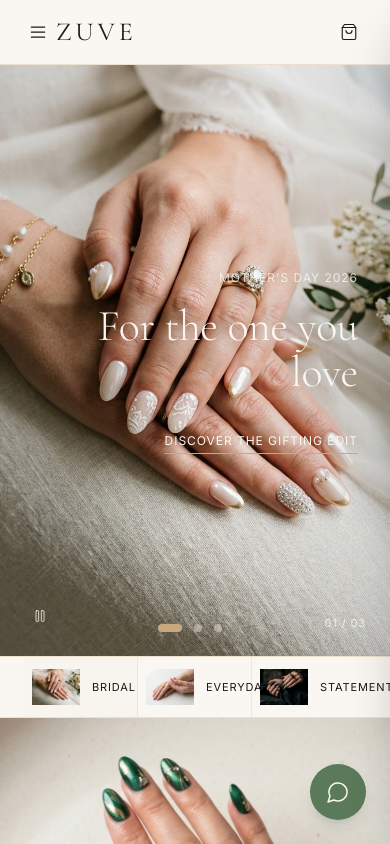
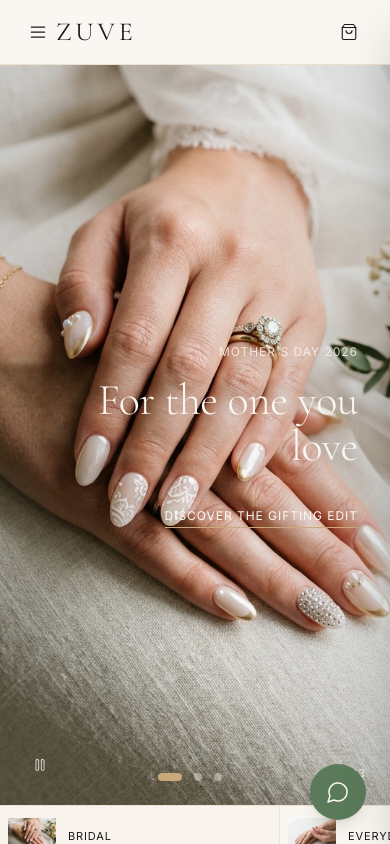
Before and after one commit to vahid-growthmak/zuve-Beauty-Redesign, a Next.js app: page / in a window 390 px wide. Shown: the top 844 px of the page. Built offline with nearby package versions, Linux system fonts and the light colour scheme.

Commit message:
fix: make hero image full screen and improve mobile responsiveness

```diff
--- a/components/sections/home/finishing-touch.tsx
+++ b/components/sections/home/finishing-touch.tsx
@@ -26,7 +26,7 @@ export function FinishingTouch() {
   return (
     <section className="bg-bone pt-16 md:pt-24 pb-24 md:pb-32">
       <div className="container-1440">
-        <div className="grid grid-cols-1 md:grid-cols-4 gap-8 md:gap-10">
+        <div className="flex flex-col md:grid md:grid-cols-4 gap-8 md:gap-10">
           <div className="md:col-span-1 md:pr-6">
             <p className="eyebrow mb-4">THE FINISHING TOUCH</p>
             <h2 className="font-serif text-h1" style={{ fontWeight: 300 }}>
@@ -42,11 +42,12 @@ export function FinishingTouch() {
               </Link>
             </div>
           </div>
+          <div className="flex overflow-x-auto gap-4 snap-x snap-mandatory pb-4 md:pb-0 -mx-6 px-6 md:mx-0 md:px-0 md:col-span-3 md:grid md:grid-cols-3 md:gap-10 no-scrollbar">
           {tiles.map((t) => (
             <Link
               key={t.title}
               href={t.href}
-              className="md:col-span-1 group relative block"
+              className="shrink-0 min-w-[75vw] snap-start md:min-w-0 md:col-span-1 group relative block"
             >
               <div className="relative aspect-[3/4] bg-cream overflow-hidden">
                 <Image
@@ -68,6 +69,7 @@ export function FinishingTouch() {
               </div>
             </Link>
           ))}
+          </div>
         </div>
       </div>
     </section>
--- a/components/sections/home/hero-carousel.tsx
+++ b/components/sections/home/hero-carousel.tsx
@@ -30,7 +30,7 @@ export function HeroCarousel() {
       aria-roledescription="carousel"
       aria-label="Featured edits"
     >
-      <div className="relative h-[70vh] md:h-[80vh] max-h-[720px] w-full overflow-hidden">
+      <div className="relative h-[calc(100vh-104px)] md:h-[calc(100vh-120px)] w-full overflow-hidden">
         {heroSlides.map((slide, i) => (
           <div
             key={slide.id}
@@ -102,12 +102,12 @@ export function HeroCarousel() {
 
       {/* Chapter thumbnails */}
       <div className="border-y border-gold/30 bg-bone">
-        <div className="container-1440 grid grid-cols-3">
+        <div className="container-1440 flex overflow-x-auto no-scrollbar snap-x snap-mandatory md:grid md:grid-cols-3">
           {heroSlides.map((slide, i) => (
             <button
               key={slide.id}
               onClick={() => setActive(i)}
-              className={`flex items-center gap-3 md:gap-4 py-3 md:py-4 px-2 md:px-4 border-r last:border-r-0 border-gold/20 hover:bg-cream/50 transition-colors text-left ${
+              className={`flex shrink-0 min-w-[280px] snap-start md:min-w-0 items-center gap-3 md:gap-4 py-3 md:py-4 px-2 md:px-4 border-r last:border-r-0 border-gold/20 hover:bg-cream/50 transition-colors text-left ${
                 i === active ? "bg-cream/40" : ""
               }`}
             >
--- a/components/sections/home/seasonal-drop.tsx
+++ b/components/sections/home/seasonal-drop.tsx
@@ -27,7 +27,7 @@ export function SeasonalDrop() {
                 Summer 2026 Edit
               </h2>
             </div>
-            <div className="grid grid-cols-1 sm:grid-cols-3 gap-6 md:gap-8">
+            <div className="flex overflow-x-auto gap-4 sm:grid sm:grid-cols-3 sm:gap-8 snap-x snap-mandatory pb-4 sm:pb-0 -mx-6 px-6 sm:mx-0 sm:px-0 no-scrollbar">
               {products.map((p) => (
                 <ProductCard key={p.id} product={p} showQuickAdd={false} />
               ))}
--- a/components/sections/home/zuve-ritual.tsx
+++ b/components/sections/home/zuve-ritual.tsx
@@ -27,7 +27,7 @@ export function ZuveRitual() {
                 The Zuve Beauty ritual
               </h2>
             </div>
-            <div className="grid grid-cols-1 sm:grid-cols-3 gap-6 md:gap-8">
+            <div className="flex overflow-x-auto gap-4 sm:grid sm:grid-cols-3 sm:gap-8 snap-x snap-mandatory pb-4 sm:pb-0 -mx-6 px-6 sm:mx-0 sm:px-0 no-scrollbar">
               {trio.map((p) => (
                 <ProductCard key={p.id} product={p} showQuickAdd={false} />
               ))}
--- a/components/site/product-card.tsx
+++ b/components/site/product-card.tsx
@@ -35,7 +35,7 @@ export function ProductCard({
 
   return (
     <article
-      className="group block"
+      className="group block min-w-[75vw] sm:min-w-0 shrink-0 snap-start"
       onMouseEnter={() => setHovered(true)}
       onMouseLeave={() => setHovered(false)}
     >
```
